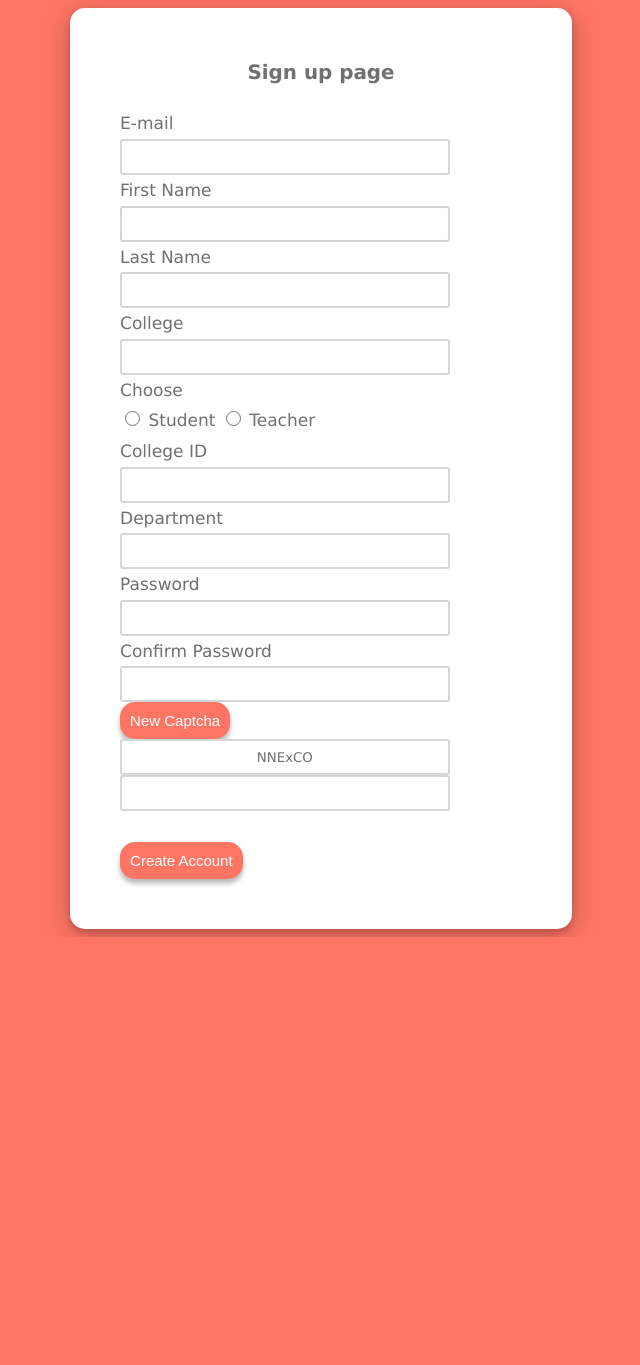
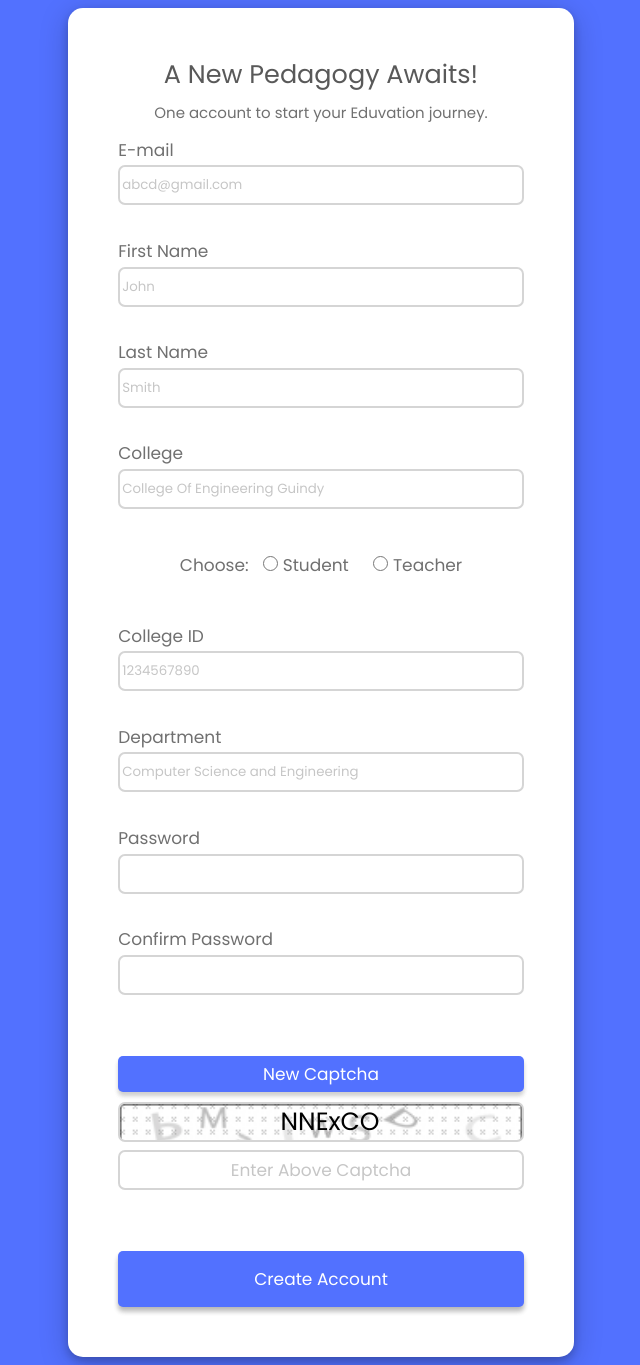
Before and after one commit to rnaveensrinivas/College-CS6103-ADP-Eduvate, a PHP site: page /Eduvate-app/1Level/signup.php in a window 1280 px wide. Shown: the whole page, without its empty margins (319-959 px from the left). Before the commit the page ends 937 px from the top, so only its background shows below. Run offline with PHP 8.4, Linux system fonts and the light colour scheme.

Commit message:
stylesheet for signup done

```diff
--- a/1Level/signup.php
+++ b/1Level/signup.php
@@ -85,7 +85,7 @@ if( isset($_POST['submit'])){ //Checking if the form is submitted.
 <html>
     <head>
         <title>Signup page</title>
-        <link rel="stylesheet" type="text/css" href="stylesheet.css">
+        <link rel="stylesheet" type="text/css" href="style2.css">
         <script src="valid.js"></script>
     </head>
 
@@ -96,51 +96,59 @@ if( isset($_POST['submit'])){ //Checking if the form is submitted.
         <?php
           echo $error ;
         ?>
-        <form method="POST" action="" onsubmit="return validCaptcha()">
+        <form method="POST" action="" autocomplete="off" onsubmit="return validCaptcha()">
         <div class="signup-form">
-            <h3>Sign up page</h3>
-            <p></p>
+            <h2>A New Pedagogy Awaits!</h2>
+            <p>One account to start your Eduvation journey.</p>
+            <div class="email">
             <label for="em">E-mail</label><br>
-            <input type = "email" id="em" name="em" required><br>
-
-
+            <input type = "email" id="em" name="em" required placeholder="abcd@gmail.com"><br>
+            </div>
+            <div class="fname">
             <label for="fname">First Name</label><br>
-            <input type = "text" id="fname" name="fname"><br>
-
+            <input type = "text" id="fname" name="fname" placeholder="John"><br>
+            </div>
 
 
             <label for="lname">Last Name</label><br>
-            <input type = "text" id="lname" name="lname"><br>
+            <input type = "text" id="lname" name="lname" placeholder="Smith"><br>
 
 
                 <label for="col">College</label><br>
-                <input type = "text" id="col" name="col"><br>
+                <input type = "text" id="col" name="col"placeholder="College Of Engineering Guindy"><br>
+                <div style="text-align:center; padding:10px;">
 
-                    Choose<br>
-                    <input type="radio" name="categ" id="student" value="Student">
-                    <label for='student'>Student</label>
-                    <input type="radio" name="categ" id="teacher" value="Teacher">
-                    <label for='teacher'>Teacher</label><br>
+                  Choose:
+                  <div style="padding:10px; display:inline">
+                  <input type="radio" name="categ" id="student" value="Student" >
+                  <label for='student'>Student</label>
+                  </div>
+                  <div style="padding:10px; display:inline">
+                  <input type="radio" name="categ" id="teacher" value="Teacher">
+                  <label for='teacher'>Teacher</label><br>
+                  </div>
+                </div>
 
 
                 <label for="uid">College ID</label><br>
-                <input type="number" name="uid" min="1000000000" max="9999999999"><br>
+                <input type="number" id="uid" name="uid" min="1000000000" max="9999999999" placeholder="1234567890"><br>
 
                 <label for="dept">Department</label><br>
-                <input type ="text" name="dept" id="dept"><br>
+                <input type ="text" name="dept" id="dept"placeholder="Computer Science and Engineering"><br>
 
 
                 <label for="pwd1">Password</label><br>
                 <input type="password" id="pwd1" name="pwd1"><br>
 
                 <label for="pwd2">Confirm Password</label><br>
-                <input type="password" id="pwd2" name="pwd2"><br>
+                <input type="password" id="pwd2" name="pwd2"><br><br>
+
+                <button type="button" onclick="newCaptcha()" id="cap">New Captcha</button>
+                <input type="text"  id="captcha" class="searchBox" readonly>
 
 
-                    <button type="button" onclick="newCaptcha()">New Captcha</button>
-                    <input type="text" readonly id="captcha" size="9" style="text-align: center;">
-                <input type="text" id="enteredCaptcha"><br><br>
-            <button type="submit" value='Create Account' name="submit">Create Account</button>
+                <input type="text" id="enteredCaptcha" placeholder="Enter Above Captcha" style="text-align:center; font-size: 17px;"><br><br>
+                <button type="submit" value='Create Account' name="submit" id="submit-button">Create Account</button>
 
         </div>
         </form>
--- /dev/null
+++ b/1Level/style2.css
@@ -0,0 +1,120 @@
+@import url("https://fonts.googleapis.com/css2?family=Poppins:wght@300;400;500;600;700;800;900&display=swap");
+h2 {
+    font-weight: 400;
+    margin-bottom: 35px;
+    color: #595959;
+    font-family: "Poppins", sans-serif;
+    text-align: center;
+    margin-bottom: 10px;
+}
+body {
+    background-color: #5271ff;
+ }
+ .signup-form {
+     margin: auto;
+     /*to center a div element in the page, always say margin auto*/
+     padding-left: 50px;
+     padding-right: 50px;
+     padding-bottom: 50px;
+     padding-top: 30px;
+     background-color: white;
+     min-height: xxx;
+     overflow: hidden;
+     /*lines 30 & 31 for div element to automatically adjust height
+     according to content inside the div tag*/
+     width: 40%;
+     border-radius: 15px;
+     box-shadow: 0 4px 8px 0 rgba(0,0,0,0.2), 0 6px 30px 0 rgba(0,0,0,0.2);
+     /*gives the shadow effect of the div element*/
+     font-family: "Poppins", sans-serif;
+     line-height: 180%; /*the spacing between the two lines */
+     color: rgb(112, 112, 112);
+     font-size: 17px;
+ }
+ input {
+     border-radius: 7px;
+     width: 100%;
+     height: 40px;
+     border: 2px solid rgb(213, 213, 213);
+     font-family: "Poppins", sans-serif;
+     color: rgb(112, 112, 112);
+     margin: auto;
+     display: block; /*lines 41 and 42 align the input fields in the center*/
+
+ }
+
+ h3 {
+     text-align: center;
+     color: rgb(112, 112, 112);
+ }
+
+ input:focus { /*removes the automatic blue highlight*/
+     outline: none;
+     border-color:#91D6FF ;
+     box-shadow: 0 0 5px #91D6FF;
+ }
+ button {
+     font-size: 17px;
+     padding: 15px;
+     top:50%;
+     background-color:#5271ff;
+     color: white;
+     border: none;
+     border-radius: 5px;
+     box-shadow: 0 4px 5px 0 rgba(0,0,0,0.2), 0 5px 5px 0 rgba(0,0,0,0.1);
+     font-family: "Poppins", sans-serif;
+     color: rgb(255, 255, 255);
+    /* display: flex;
+     align-items: center;
+     justify-content: center;*/
+ }
+
+ ::placeholder {
+     color: rgb(198, 198, 198);
+ }
+
+ #cap {
+     font-size: 17px;
+     padding: 5px;
+     box-shadow: 0 4px 4px 0 rgba(0,0,0,0.1), 0 4px 4px 0 rgba(0,0,0,0.1);
+     width: 100%;
+     margin-bottom: 10px;
+ }
+ #submit-button {
+     width: 100%;
+}
+p {
+    color: rgb(112, 112, 112);
+    text-align: center;
+    font-size: 15px;
+    line-height: 15px;
+}
+* {
+    -webkit-box-sizing: border-box;
+    -moz-box-sizing: border-box;
+    box-sizing: border-box;
+}
+button {
+    transition-duration: 0.4s;
+  }
+
+button:hover {
+    background-color: #3c52b6;
+    color: rgb(255, 255, 255);
+}
+.searchBox{
+  background-image:url('captchabg.jpeg');
+  background-size: 100%;
+  background-repeat:no-repeat;
+  padding-left:20px;
+  text-align:center;
+  margin-bottom:8px;
+  font-size:25px;
+  color: black;
+}
+input[type=radio] {
+    width: 15px;
+    height: 15px;
+    /*do not use size; use width and height*/
+    display: inline;
+}
--- a/1Level/stylesheet.css
+++ b/1Level/stylesheet.css
@@ -17,7 +17,7 @@ a {
 /*New CSS */
 
 body {
-    background-color: #FF7564;
+    background-color: #b3b3b3;
  }
  .signup-form {
      margin: auto;
@@ -61,22 +61,29 @@ body {
  }
  input:focus { /*removes the automatic blue highlight*/
      outline: none;
-     border-color:#ffce64 ;
-     box-shadow: 0 0 5px #ffce64;
+     border-color:#FF7564 ;
+     box-shadow: 0 0 5px #FF7564;
  }
  button {
-     font-size: 15px;
+     font-size: 17px;
      padding-left: 10px;
      padding-top: 10px;
      padding-bottom: 10px;
      padding-right: 10px;
-     align-items: center;
+
      margin: 0;
      top:50%;
-     background-color: #FF7564;
+     background-color:#FF7564;
      color: white;
      border: none;
      border-radius: 15px;
      box-shadow: 0 4px 5px 0 rgba(0,0,0,0.2), 0 5px 5px 0 rgba(0,0,0,0.1);
+     font-family: Verdana, Geneva, Tahoma, sans-serif;
+     color: rgb(255, 255, 255);
+    /* display: flex;
+     align-items: center;
+     justify-content: center;*/
+ }
+ ::placeholder {
 
  }
--- a/3Chat/package.json
+++ b/3Chat/package.json
@@ -1,5 +1,5 @@
 {
-    "name": "htdocs",
+    "name": "eduvate-app",
     "version": "1.0.0",
     "description": "",
     "main": "script.js",
```
Also changed, not shown: 1Level/captchabg.jpeg (added).
